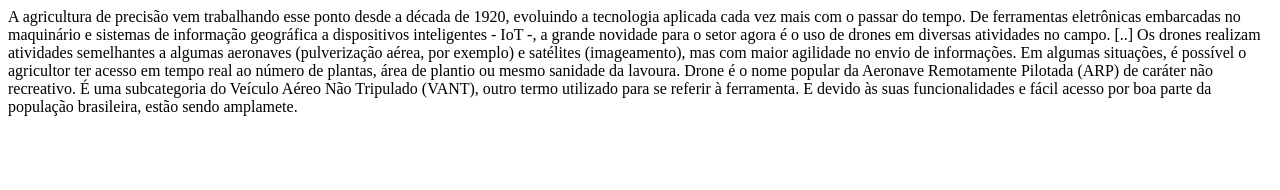
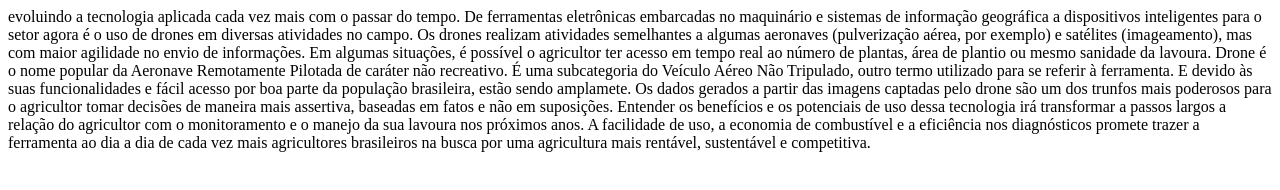
Before and after one commit to DANDARA-silvaalves/agrinho, a plain HTML site: page index.html in a window 1280 px wide. Drawn offline with Linux system fonts and the light colour scheme.

Commit message:
Add files via upload

```diff
--- a/index.html
+++ b/index.html
@@ -6,10 +6,10 @@
   <meta name="viewport" content="width=device-width, initial-scale=1.0">
   <title>Document</title>
 </head>
-<body>
-  A agricultura de precisão vem trabalhando esse ponto desde a década de 1920, evoluindo a tecnologia aplicada cada vez mais com o passar do tempo. De ferramentas eletrônicas embarcadas no maquinário e sistemas de informação geográfica a dispositivos inteligentes - IoT -, a grande novidade para o setor agora é o uso de drones em diversas atividades no campo. [..]
+<body> evoluindo a tecnologia aplicada cada vez mais com o passar do tempo. De ferramentas eletrônicas embarcadas no maquinário e sistemas de informação geográfica a dispositivos inteligentes  para o setor agora é o uso de drones em diversas atividades no campo.
 Os drones realizam atividades semelhantes a algumas aeronaves (pulverização aérea, por exemplo) e satélites (imageamento), mas com maior agilidade no envio de informações. Em algumas situações, é possível o agricultor ter acesso em tempo real ao número de plantas, área de plantio ou mesmo sanidade da lavoura.
-Drone é o nome popular da Aeronave Remotamente Pilotada (ARP) de caráter não recreativo. É uma subcategoria do Veículo Aéreo Não Tripulado (VANT), outro termo utilizado para se referir à ferramenta. E devido às suas funcionalidades e fácil acesso por boa parte da população brasileira, estão sendo amplamete.
+Drone é o nome popular da Aeronave Remotamente Pilotada  de caráter não recreativo. É uma subcategoria do Veículo Aéreo Não Tripulado, outro termo utilizado para se referir à ferramenta. E devido às suas funcionalidades e fácil acesso por boa parte da população brasileira, estão sendo amplamete.
+Os dados gerados a partir das imagens captadas pelo drone são um dos trunfos mais poderosos para o agricultor tomar decisões de maneira mais assertiva, baseadas em fatos e não em suposições. Entender os benefícios e os potenciais de uso dessa tecnologia irá transformar a passos largos a relação do agricultor com o monitoramento e o manejo da sua lavoura nos próximos anos. A facilidade de uso, a economia de combustível e a eficiência nos diagnósticos promete trazer a ferramenta ao dia a dia de cada vez mais agricultores brasileiros na busca por uma agricultura mais rentável, sustentável e competitiva.
 
 
 </body>
```
